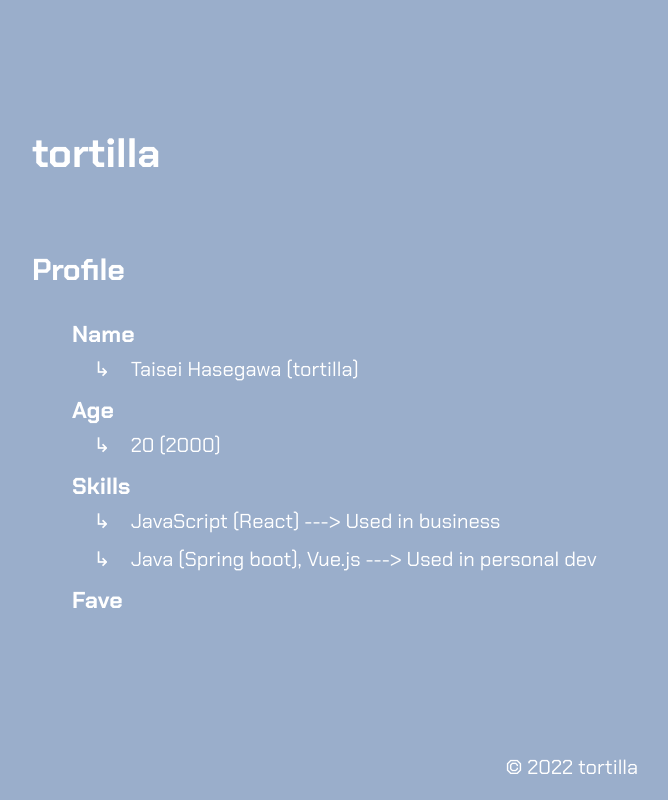
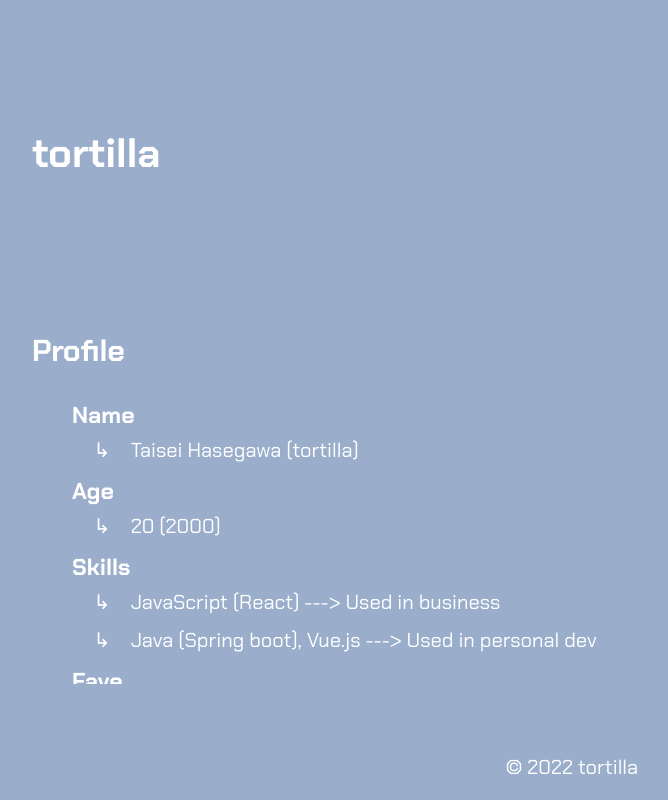
Before and after one commit to taco-tortilla/tortilla-site, a React (Create React App) app: page /tortilla-site/profile in a window 1280 px wide. Shown: the whole page, without its empty margins (68-736 px from the left). Built offline with nearby package versions, Linux system fonts and the light colour scheme.

Commit message:
update : header and footer

```diff
--- a/src/components/Footer.module.scss
+++ b/src/components/Footer.module.scss
@@ -4,12 +4,9 @@ $sp: 520px;
 .wrapper {
   display: flex;
   width: 100%;
-  // margin-top: 90px;
   align-items: center;
   justify-content: center;
-  // margin-top: auto;
-  position: absolute;
-  bottom: 0;
+
   @media screen and (max-width: $tablet) {
     font-size: 1.2rem;
   }
--- a/src/components/Header.module.scss
+++ b/src/components/Header.module.scss
@@ -2,12 +2,12 @@ $tablet: 960px;
 $sp: 520px;
 
 .wrapper {
-  position: fixed;
-  top: 0;
-  width: 100%;
+  display: flex;
+  justify-content: start;
+  // width: 100vw;
   padding-top: 100px;
   padding-left: 100px;
-  padding-right: 100px;
+  // padding-right: 100px;
   @media screen and (max-width: $tablet) {
     padding-top: 1rem;
     padding-left: 2.5rem;
--- a/src/index.css
+++ b/src/index.css
@@ -16,6 +16,7 @@ body {
   /* color: #f2d9d9; */
   color: white;
   font-size: 1.4rem;
+  overflow: hidden;
 }
 
 code {
--- a/src/pages/Home.module.scss
+++ b/src/pages/Home.module.scss
@@ -2,11 +2,17 @@ $tablet: 960px;
 $sp: 520px;
 
 .wrapper {
-  height: 100%;
+  overflow: hidden;
   display: flex;
-  flex-flow: column;
+  flex-direction: column;
+  height: 100vh;
+  width: 100vw;
+
+  // height: 100%;
+  // display: flex;
+  // flex-flow: column;
   justify-content: center;
-  overflow: hidden;
+  // overflow: hidden;
   animation: fadeIn 1s ease-in-out 0s 1 normal;
   -webkit-animation: fadeIn 1s ease-in-out 0s 1 normal;
   @keyframes fadeIn {
@@ -19,13 +25,8 @@ $sp: 520px;
   }
 }
 
-// header {
-//   position: fixed;
-//   top: 0;
-//   width: 100%;
-// }
-
 .container {
+  flex: 1;
   display: flex;
   justify-content: center;
   align-items: center;
--- a/src/pages/Profile.module.scss
+++ b/src/pages/Profile.module.scss
@@ -2,10 +2,15 @@ $tablet: 960px;
 $sp: 520px;
 
 .wrapper {
-  height: 100%;
+  overflow: hidden;
   display: flex;
-  flex-flow: column;
-  justify-content: center;
+  flex-direction: column;
+  height: 100vh;
+  width: 100vw;
+  // height: 100%;
+  // display: flex;
+  // flex-flow: column;
+  // justify-content: center;
   animation: fadeIn 1s ease-in-out 0s 1 normal;
   -webkit-animation: fadeIn 1s ease-in-out 0s 1 normal;
   @keyframes fadeIn {
@@ -22,6 +27,7 @@ $sp: 520px;
   height: calc(100vh - 400px);
   overflow: auto;
   margin: 100px 100px 50px 100px;
+  flex: 1;
 
   h2 {
     @media screen and (max-width: $tablet) {
--- a/src/pages/Profile.tsx
+++ b/src/pages/Profile.tsx
@@ -13,7 +13,9 @@ import style from "./Profile.module.scss";
 export const Profile = () => {
   return (
     <div className={style.wrapper}>
-      <Header />
+      <header>
+        <Header />
+      </header>
       <div className={style.container}>
         <h2>Profile</h2>
         <div>
@@ -136,30 +138,6 @@ export const Profile = () => {
                         cursor={false}
                       />
                     </li>
-                    {/* <ul>
-                      <li>
-                        <TypeAnimation
-                          sequence={[
-                            5000,
-                            "Monstera, Dieffenbachia, Pachira, Chlorophytum comosum, Hakonechloa macra, Hedera",
-                          ]}
-                          repeat={0}
-                          speed={60}
-                          cursor={false}
-                        />
-                      </li>
-                      <li>
-                        <TypeAnimation
-                          sequence={[
-                            5000,
-                            "Monstera, Dieffenbachia, Pachira, Chlorophytum comosum, Hakonechloa macra, Hedera",
-                          ]}
-                          repeat={0}
-                          speed={60}
-                          cursor={false}
-                        />
-                      </li>
-                    </ul> */}
                   </ul>
                 </li>
               </ul>
@@ -286,30 +264,6 @@ export const Profile = () => {
                         cursor={false}
                       />
                     </li>
-                    {/* <ul>
-                      <li>
-                        <TypeAnimation
-                          sequence={[
-                            5000,
-                            "Monstera, Dieffenbachia, Pachira, Chlorophytum comosum, Hakonechloa macra, Hedera",
-                          ]}
-                          repeat={0}
-                          speed={60}
-                          cursor={false}
-                        />
-                      </li>
-                      <li>
-                        <TypeAnimation
-                          sequence={[
-                            5000,
-                            "Monstera, Dieffenbachia, Pachira, Chlorophytum comosum, Hakonechloa macra, Hedera",
-                          ]}
-                          repeat={0}
-                          speed={60}
-                          cursor={false}
-                        />
-                      </li>
-                    </ul> */}
                   </ul>
                 </li>
               </ul>
```
